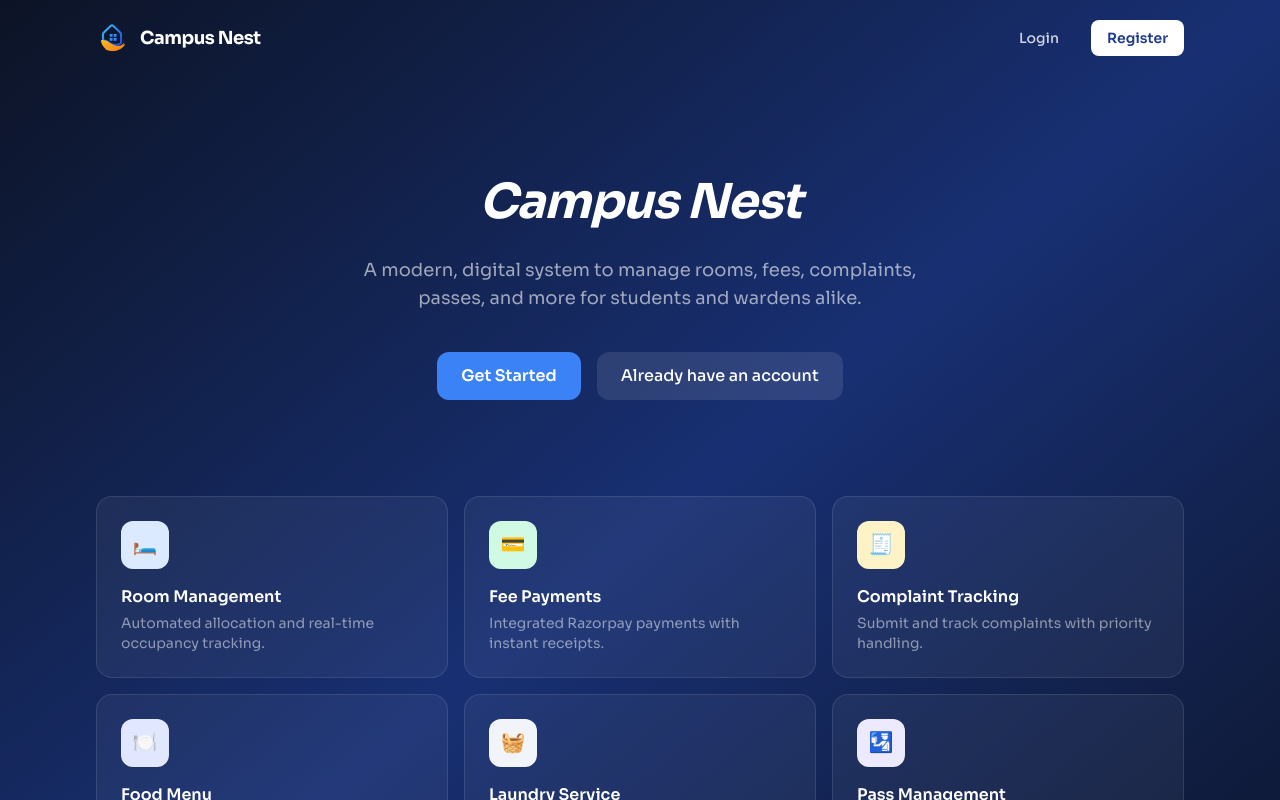
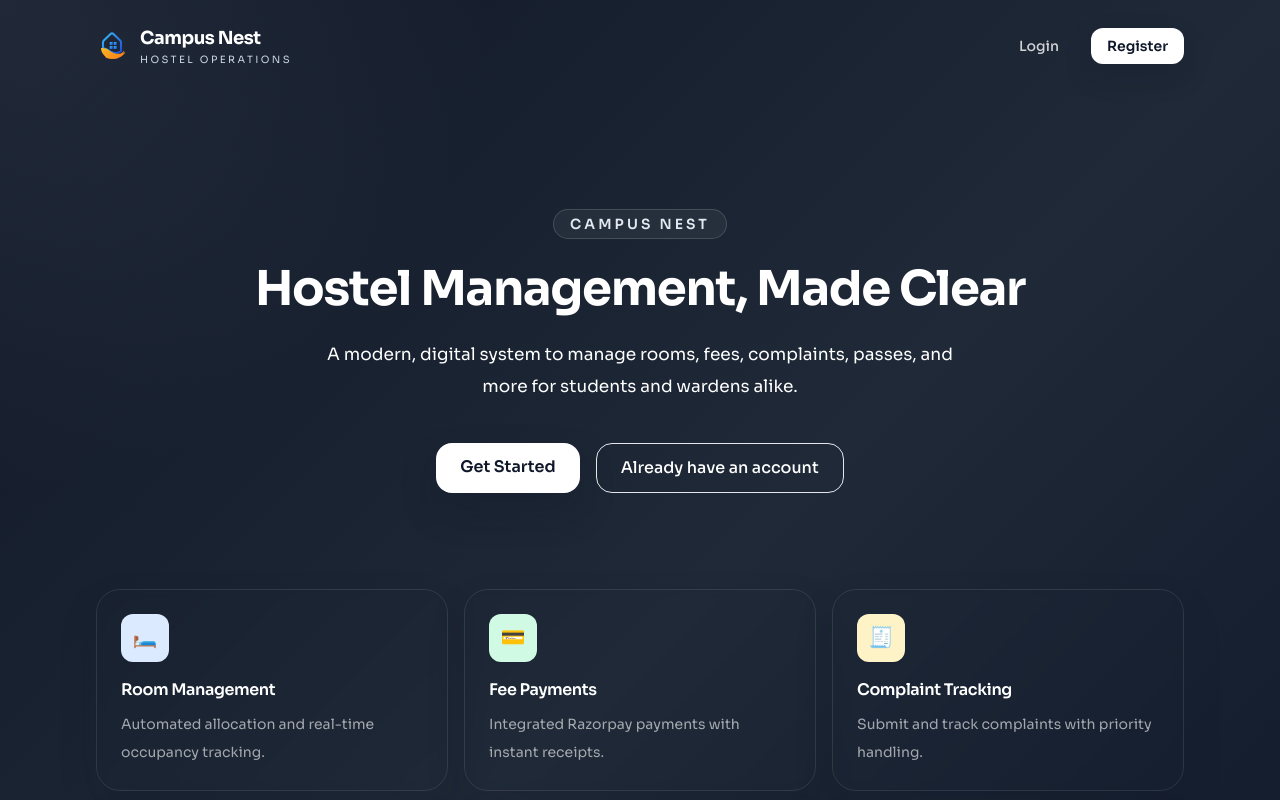
Before and after one commit to Vyvanth/Full-Stack-Development-mini-project-sem6, a React (Vite) app in the folder hostel-management/client/: page / in a window 1280 px wide. Shown: the top 800 px of the page. Built offline with nearby package versions, Linux system fonts and the light colour scheme.

Commit message:
ui for the 3 pages

```diff
--- a/hostel-management/client/src/pages/public/Landing.jsx
+++ b/hostel-management/client/src/pages/public/Landing.jsx
@@ -19,43 +19,47 @@ const footerLinks = [
 
 export default function Landing() {
   return (
-    <div className="relative min-h-screen overflow-hidden bg-gradient-to-br from-slate-900 via-primary-900 to-slate-900 text-white">
-      <div className="pointer-events-none absolute inset-0 bg-slate-950/20" />
+    <div className="relative min-h-screen overflow-hidden bg-[linear-gradient(135deg,#111827_0%,#1f2937_52%,#0f172a_100%)] text-white">
+      <div className="pointer-events-none absolute inset-0 bg-[radial-gradient(circle_at_top_left,rgba(148,163,184,0.12),transparent_28%),radial-gradient(circle_at_bottom_right,rgba(59,130,246,0.08),transparent_24%)]" />
 
-      <nav className="relative flex items-center justify-between px-8 py-5 max-w-6xl mx-auto">
+      <nav className="relative flex items-center justify-between px-8 py-6 max-w-6xl mx-auto">
         <div className="flex items-center gap-3">
           <BrandMark compact dark />
-          <span className="text-lg font-bold tracking-tight text-white">Campus Nest</span>
+          <div>
+            <span className="block text-lg font-bold tracking-tight text-white">Campus Nest</span>
+            <span className="block text-[10px] uppercase tracking-[0.24em] text-slate-300">Hostel Operations</span>
+          </div>
         </div>
         <div className="flex gap-4">
           <Link to="/login" className="px-4 py-2 text-sm font-medium text-white/80 hover:text-white transition-colors">Login</Link>
-          <Link to="/register" className="px-4 py-2 text-sm font-semibold bg-white text-primary-900 rounded-lg hover:bg-white/90 transition-colors">Register</Link>
+          <Link to="/register" className="px-4 py-2 text-sm font-semibold bg-white text-slate-900 rounded-xl shadow-[0_12px_28px_rgba(15,23,42,0.2)] hover:bg-slate-100 transition-all">Register</Link>
         </div>
       </nav>
 
       <section className="relative max-w-4xl mx-auto px-8 py-24 text-center">
-
-        <h1 className="text-5xl font-bold tracking-tight mb-6 leading-tight">
-          <i>Campus Nest</i>
+        <h1 className="text-5xl font-bold tracking-tight mb-6 leading-[1.08]">
+          <span className="inline-block rounded-full border border-white/15 bg-white/5 px-4 py-1 text-sm font-semibold tracking-[0.22em] uppercase text-slate-200 mb-6">
+            Campus Nest
+          </span>
           <br />
-
+          Hostel Management, Made Clear
         </h1>
-        <p className="text-lg text-white/60 mb-10 max-w-xl mx-auto">
+        <p className="text-[17px] text-white/68 mb-10 max-w-2xl mx-auto leading-8">
           A modern, digital system to manage rooms, fees, complaints, passes, and more for students and wardens alike.
         </p>
         <div className="flex gap-4 justify-center">
-          <Link to="/register" className="px-6 py-3 bg-primary-500 hover:bg-primary-600 text-white font-semibold rounded-xl transition-colors">Get Started</Link>
-          <Link to="/login" className="px-6 py-3 bg-white/10 hover:bg-white/20 text-white font-medium rounded-xl transition-colors">Already have an account</Link>
+          <Link to="/register" className="px-6 py-3 bg-white hover:bg-slate-100 text-slate-900 font-semibold rounded-2xl shadow-[0_18px_36px_rgba(15,23,42,0.22)] transition-all">Get Started</Link>
+          <Link to="/login" className="px-6 py-3 bg-white/8 border border-white/12 hover:bg-white/14 text-white font-medium rounded-2xl transition-all">Already have an account</Link>
         </div>
       </section>
 
       <section className="relative max-w-6xl mx-auto px-8 pb-24">
         <div className="grid grid-cols-1 md:grid-cols-2 lg:grid-cols-3 gap-4">
           {features.map((feature) => (
-            <div key={feature.title} className="bg-white/5 hover:bg-white/8 border border-white/10 rounded-2xl p-6 transition-colors">
+            <div key={feature.title} className="bg-white/6 hover:bg-white/10 border border-white/10 rounded-3xl p-6 shadow-[0_18px_40px_rgba(15,23,42,0.12)] backdrop-blur-sm transition-all hover:-translate-y-0.5">
               <div className="mb-4"><UiIcon label={feature.icon} tone={feature.tone} size="lg" /></div>
-              <h3 className="font-semibold text-white mb-1">{feature.title}</h3>
-              <p className="text-sm text-white/50">{feature.desc}</p>
+              <h3 className="font-semibold text-white mb-2 tracking-tight">{feature.title}</h3>
+              <p className="text-sm text-white/60 leading-7">{feature.desc}</p>
             </div>
           ))}
         </div>
--- a/hostel-management/client/src/pages/public/Login.jsx
+++ b/hostel-management/client/src/pages/public/Login.jsx
@@ -60,10 +60,12 @@ export default function Login() {
     }
   };
 
-  const inputClass = (field) => `input ${errors[field] ? 'border-red-300 focus:ring-red-400' : ''}`;
+  const inputClass = (field) => `input rounded-2xl border-slate-200 bg-slate-50/85 shadow-sm ${errors[field] ? 'border-red-300 focus:ring-red-400' : ''}`;
 
   return (
-    <div className="min-h-screen flex items-center justify-center bg-slate-50 px-4">
+    <div className="relative min-h-screen flex items-center justify-center overflow-hidden bg-[linear-gradient(180deg,#f8fafc_0%,#f1f5f9_52%,#f8fafc_100%)] px-4">
+      <div className="pointer-events-none absolute left-[-10%] top-[-10%] h-72 w-72 rounded-full bg-slate-200/60 blur-3xl" />
+      <div className="pointer-events-none absolute right-[-8%] bottom-[-10%] h-80 w-80 rounded-full bg-sky-100/70 blur-3xl" />
       <div className="w-full max-w-md">
         <div className="mb-6">
           <Link to="/" className="inline-flex items-center gap-1.5 text-sm text-slate-400 hover:text-slate-700 transition-colors">
@@ -73,13 +75,14 @@ export default function Login() {
 
         <div className="text-center mb-8">
           <Link to="/" className="inline-flex items-center gap-3 text-2xl font-bold text-primary-700"><BrandMark />Campus Nest</Link>
-          <h2 className="mt-4 text-xl font-semibold text-slate-800">Sign in to your account</h2>
-          <p className="mt-1 text-sm text-slate-500">Don't have an account? <Link to="/register" className="text-primary-600 font-medium hover:underline">Register</Link></p>
+          <p className="mt-2 text-[11px] font-semibold uppercase tracking-[0.24em] text-slate-400">Secure Hostel Access</p>
+          <h2 className="mt-4 text-[26px] font-semibold tracking-tight text-slate-800">Sign in to your account</h2>
+          <p className="mt-2 text-sm leading-7 text-slate-500">Don't have an account? <Link to="/register" className="text-primary-600 font-medium hover:underline">Register</Link></p>
         </div>
 
-        <div className="card p-8">
+        <div className="card rounded-[28px] border border-white/80 bg-white/92 p-8 shadow-[0_24px_60px_rgba(15,23,42,0.08)] backdrop-blur-sm">
           {error && (
-            <div className="flex items-start gap-2 bg-red-50 border border-red-200 text-red-700 rounded-lg px-4 py-3 mb-5 text-sm">
+            <div className="flex items-start gap-2 bg-red-50 border border-red-200 text-red-700 rounded-2xl px-4 py-3 mb-5 text-sm">
               <span className="mt-0.5 inline-flex h-5 w-5 flex-shrink-0 items-center justify-center rounded-full bg-red-100 text-[11px] font-bold text-red-700">!</span>
               <span>{error}</span>
             </div>
@@ -96,7 +99,7 @@ export default function Login() {
               <input name="password" type="password" required className={inputClass('password')} placeholder="Enter password" value={form.password} onChange={handleChange} />
               {errors.password && <p className="mt-1 text-xs text-red-500">{errors.password}</p>}
             </div>
-            <button type="submit" disabled={loading} className="btn-primary w-full mt-2">{loading ? 'Signing in...' : 'Sign in'}</button>
+            <button type="submit" disabled={loading} className="btn-primary w-full mt-2 rounded-2xl shadow-[0_16px_30px_rgba(37,99,235,0.16)]">{loading ? 'Signing in...' : 'Sign in'}</button>
           </form>
         </div>
       </div>
--- a/hostel-management/client/src/pages/public/Register.jsx
+++ b/hostel-management/client/src/pages/public/Register.jsx
@@ -137,10 +137,12 @@ export default function Register() {
     }
   };
 
-  const inputClass = (field) => `input ${errors[field] ? 'border-red-400 focus:ring-red-300' : ''}`;
+  const inputClass = (field) => `input rounded-2xl border-slate-200 bg-slate-50/85 shadow-sm ${errors[field] ? 'border-red-400 focus:ring-red-300' : ''}`;
 
   return (
-    <div className="min-h-screen flex items-center justify-center bg-slate-50 px-4 py-8">
+    <div className="relative min-h-screen flex items-center justify-center overflow-hidden bg-[linear-gradient(180deg,#f8fafc_0%,#f1f5f9_52%,#f8fafc_100%)] px-4 py-8">
+      <div className="pointer-events-none absolute left-[-8%] top-[-8%] h-80 w-80 rounded-full bg-slate-200/55 blur-3xl" />
+      <div className="pointer-events-none absolute right-[-10%] bottom-[-10%] h-96 w-96 rounded-full bg-sky-100/65 blur-3xl" />
       <div className="w-full max-w-lg">
         <div className="mb-6">
           <Link to="/" className="inline-flex items-center gap-1.5 text-sm text-slate-400 hover:text-slate-700 transition-colors">
@@ -150,13 +152,14 @@ export default function Register() {
 
         <div className="text-center mb-8">
           <Link to="/" className="inline-flex items-center gap-3 text-2xl font-bold text-primary-700"><BrandMark />Campus Nest</Link>
-          <h2 className="mt-4 text-xl font-semibold text-slate-800">Create your account</h2>
-          <p className="mt-1 text-sm text-slate-500">Already registered? <Link to="/login" className="text-primary-600 font-medium hover:underline">Sign in</Link></p>
+          <p className="mt-2 text-[11px] font-semibold uppercase tracking-[0.24em] text-slate-400">Student Registration</p>
+          <h2 className="mt-4 text-[26px] font-semibold tracking-tight text-slate-800">Create your account</h2>
+          <p className="mt-2 text-sm leading-7 text-slate-500">Already registered? <Link to="/login" className="text-primary-600 font-medium hover:underline">Sign in</Link></p>
         </div>
 
-        <div className="card p-8">
+        <div className="card rounded-[28px] border border-white/80 bg-white/92 p-8 shadow-[0_24px_60px_rgba(15,23,42,0.08)] backdrop-blur-sm">
           {globalError && (
-            <div className="flex items-start gap-2 bg-red-50 border border-red-200 text-red-700 rounded-lg px-4 py-3 mb-5 text-sm">
+            <div className="flex items-start gap-2 bg-red-50 border border-red-200 text-red-700 rounded-2xl px-4 py-3 mb-5 text-sm">
               <span className="mt-0.5 inline-flex h-5 w-5 flex-shrink-0 items-center justify-center rounded-full bg-red-100 text-[11px] font-bold text-red-700">!</span>
               <span>{globalError}</span>
             </div>
@@ -228,7 +231,7 @@ export default function Register() {
               </div>
             </div>
 
-            <button type="submit" disabled={loading} className="btn-primary w-full mt-2">{loading ? 'Creating account...' : 'Create account'}</button>
+            <button type="submit" disabled={loading} className="btn-primary w-full mt-2 rounded-2xl shadow-[0_16px_30px_rgba(37,99,235,0.16)]">{loading ? 'Creating account...' : 'Create account'}</button>
           </form>
         </div>
       </div>
```
